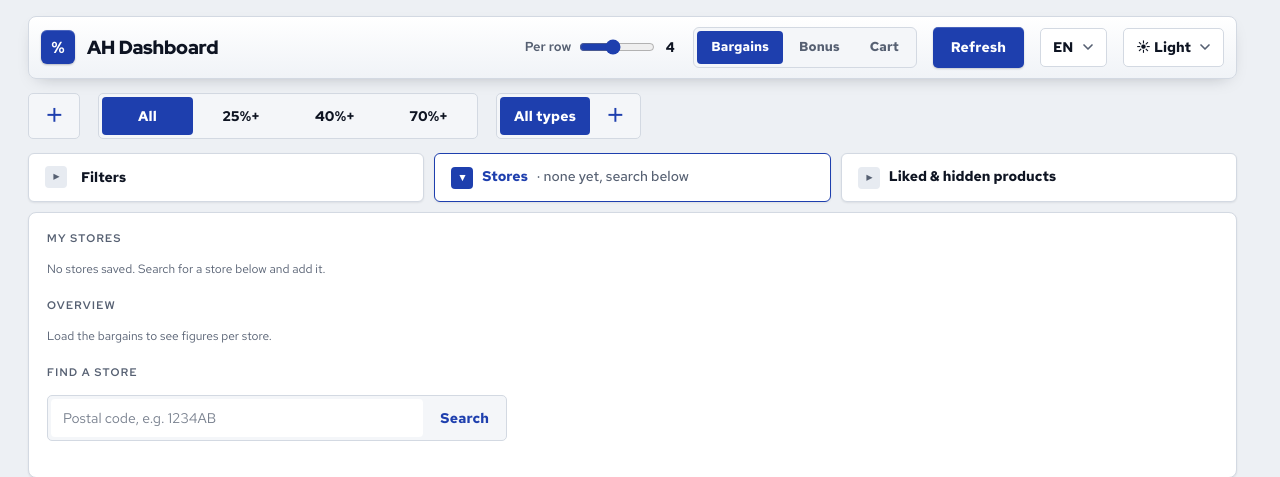
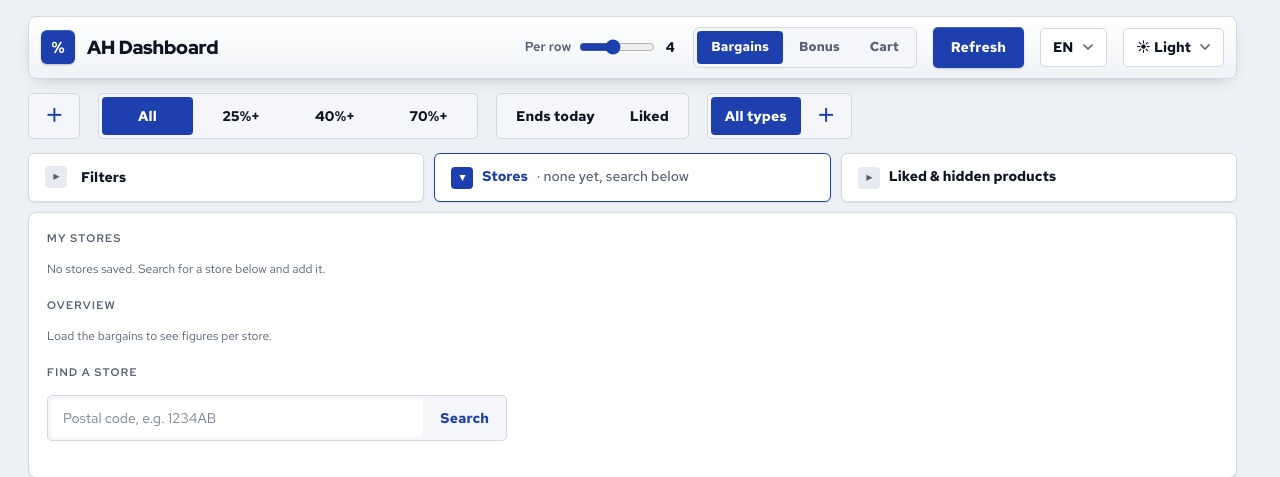
Before and after one commit to JacobEbben/ah-dashboard, a Flask app: page / in a window 1280 px wide. Shown: the top 477 px of the page. Run offline with Flask 3, Linux system fonts and the light colour scheme; parts of the project's set-up code (start-up, migrations or seed data) failed here and were passed over; some libraries are stand-ins or nearby versions.

Commit message:
Add new filters and auto add-to-cart

```diff
--- a/ah_dashboard/static/css/app.css
+++ b/ah_dashboard/static/css/app.css
@@ -669,6 +669,13 @@ select.segfield { padding-right: 32px; background-position: right 8px center; }
 .mystore .shere[aria-pressed="true"] { background: var(--ink); color: var(--surface); border-color: var(--ink); }
 .discseg { margin-top: 10px; max-width: 460px; height: 46px; }
 .discseg .segbtn { font-size: 14px; }
+/* "Ends today": one toggle, as wide as its text, next to the discount buttons. */
+.todayseg { width: max-content; max-width: 100%; margin-top: 10px; height: 46px; }
+.todayseg { grid-auto-columns: max-content; overflow-x: auto; }
+.todayseg .segbtn { padding: 8px 16px; font-size: 14px; white-space: nowrap; }
+.todayseg .segbtn.segmain { color: var(--accent-ink); }
+.todayseg .segbtn.segmain:hover:not(:disabled) { background: var(--accent); color: var(--on-accent); }
+.todayseg .segbtn:disabled:hover { background: transparent; color: var(--accent-ink); }
 /* Bonus: this week / next week, above the presets bar. */
 .weekseg { width: max-content; max-width: 100%; margin-top: 14px; }
 .weekseg .segbtn { padding: 8px 16px; font-size: 14px; }
@@ -689,6 +696,7 @@ select.segfield { padding-right: 32px; background-position: right 8px center; }
   .quickrows .storestrip { flex: 0 1 auto; }
   .quickrows .chiprow { margin-top: 0; }
   .quickrows .discseg { flex: none; width: 380px; margin-top: 0; }
+  .quickrows .todayseg { flex: none; margin-top: 0; }
   .quickrows .chipstrip { flex: 0 1 auto; display: flex; align-items: center; height: 46px; margin-top: 0; }
 }
 
@@ -720,6 +728,7 @@ select.segfield { padding-right: 32px; background-position: right 8px center; }
   .controls .toolline #forceRefresh { flex: 1 1 100%; padding: 8px 14px; font-size: 13px; }
   .chiprow { height: 44px; margin-top: 10px; }
   .discseg { max-width: none; height: 44px; }
+  .todayseg { height: 44px; }
   .presetseg { height: 44px; }
   .storeseg .storechip { padding: 8px 12px; }
   .chipstrip { margin-top: 8px; }
--- a/ah_dashboard/static/js/bargains/filters.js
+++ b/ah_dashboard/static/js/bargains/filters.js
@@ -1,9 +1,9 @@
 // @ts-check
-// The bargains' filter settings: the minimum-discount buttons, Remove filters,
+// The bargains' filter settings: the minimum-discount buttons, "Ends today", "Liked", Remove filters,
 // and the Filters panel ("also in the Bonus", group by, order by, the product
 // types; presets are named product-type selections, presets.js). The Filters
 // button shows how many of the panel's filters are on. Liking a product is
-// not a filter: liked products only come first among equals (model.sorter). This module owns these settings; when one changes it emits
+// a filter only with "Liked" on; otherwise liked products only come first among equals (model.sorter). This module owns these settings; when one changes it emits
 // EV.refilter (the controller re-renders) and, once saved, EV.settings
 // (presets mark the active one).
 import { $, makeFoldable, setSelect } from '../core/dom.js';
@@ -13,14 +13,16 @@ import { KEYS, storage } from '../core/storage.js';
 import { showHiddenEnabled } from '../lists/blacklist.js';
 import { knownCats } from './model.js';
 import { inStoreId } from '../lists/stores.js';
+import { todayOf } from '../core/cart.js';
 
 /** @typedef {import('./model.js').Cats} Cats */
 /** @typedef {import('./model.js').Filter} Filter */
 /** @typedef {import('../core/offers.js').Offer} Offer */
 /**
- * Settings as always remembered (ah_settings, synced). Older ones may still have likedOnly: ignored. Presets store only ``cats``
+ * Settings as always remembered (ah_settings, synced). Older ones may still have likedOnly (an old, removed
+ * filter): ignored, so it can't switch on the new one (``liked``) by itself. Presets store only ``cats``
  * (older presets have the other fields too; they are ignored).
- * @typedef {{minDisc?: string, sortBy?: string, groupBy?: string, cats?: 'all'|string[]}} Settings
+ * @typedef {{minDisc?: string, endsToday?: boolean, liked?: boolean, sortBy?: string, groupBy?: string, cats?: 'all'|string[]}} Settings
  */
 
 /** @returns {Cats} */
@@ -31,6 +33,10 @@ let cats = ALL_CATS();
 /** Minimum discount in percent, as text: one of the discount buttons' values. */
 let minDiscValue = '0';
 const MIN_DISCS = ['0', '25', '40', '70'];
+/** "Ends today": only bargains whose last day is today. */
+let endsToday = false;
+/** "Liked": only liked products. */
+let likedOnly = false;
 /** @type {() => Offer[]} the loaded bargains (set by initFilters) */
 let items = () => [];
 
@@ -47,7 +53,7 @@ function syncFilterState() {
   count.hidden = n === 0;
   count.textContent = String(n);
   $('filterToggle').setAttribute('aria-label', n ? `${t('filters')}, ${t('filtersActive', n)}` : t('filters'));
-  /** @type {HTMLButtonElement} */ ($('clearFilters')).disabled = n === 0 && minDiscValue === '0';
+  /** @type {HTMLButtonElement} */ ($('clearFilters')).disabled = n === 0 && minDiscValue === '0' && !endsToday && !likedOnly;
 }
 
 // ---- product types -------------------------------------------------------------------
@@ -128,10 +134,28 @@ function setMinDiscValue(value) {
   });
 }
 
+/** The "Ends today" button. @param {unknown} on */
+function setEndsToday(on) {
+  endsToday = on === true;
+  const b = $('expToday');
+  b.classList.toggle('active', endsToday);
+  b.setAttribute('aria-pressed', String(endsToday));
+}
+
+/** The "Liked" button. @param {unknown} on */
+function setLikedOnly(on) {
+  likedOnly = on === true;
+  const b = $('likedOnly');
+  b.classList.toggle('active', likedOnly);
+  b.setAttribute('aria-pressed', String(likedOnly));
+}
+
 /** Current settings as a plain object (what is remembered). @returns {Settings} */
 function currentSettings() {
   return {
     minDisc: minDiscValue,
+    endsToday,
+    liked: likedOnly,
     sortBy: $('sortBy').value,
     groupBy: $('groupBy').value,
     ...catsSetting(),
@@ -145,13 +169,15 @@ export function applyCats(s) {
   refilter();
 }
 
-/** "Remove filters": every product type, any discount, not only Bonus.
+/** "Remove filters": every product type, any discount, any end date, liked or not.
  *  Grouping and order stay (they hide nothing), and so do the stores and
  *  "I'm in this store" (where you are, not a filter). */
 function clearFilters() {
   cats = ALL_CATS();
   updateCatChips();
   setMinDiscValue('0');
+  setEndsToday(false);
+  setLikedOnly(false);
   refilter();
 }
 
@@ -166,6 +192,8 @@ export function currentFilter() {
   return {
     cats,
     minDisc: Number(minDiscValue) || 0,
+    endsOn: endsToday ? todayOf(new Date()) : null,   // today at each render (a page open past midnight follows)
+    likedOnly,
     showHidden: showHiddenEnabled(),
     storeId: inStoreId(),
   };
@@ -195,6 +223,8 @@ export function initFilters(getItems) {
   const saved = storage.getJSON(KEYS.settings);
   if (saved && typeof saved === 'object') {
     setMinDiscValue(saved.minDisc);
+    setEndsToday(saved.endsToday);
+    setLikedOnly(saved.liked);
     setSelect('sortBy', saved.sortBy);
     setSelect('groupBy', saved.groupBy);
     cats = catsFromSettings(saved);
@@ -210,6 +240,8 @@ export function initFilters(getItems) {
     setMinDiscValue(/** @type {HTMLElement} */ (el).dataset.disc);
     refilter();
   }));
+  $('expToday').addEventListener('click', () => { setEndsToday(!endsToday); refilter(); });
+  $('likedOnly').addEventListener('click', () => { setLikedOnly(!likedOnly); refilter(); });
   $('clearFilters').addEventListener('click', clearFilters);
   // Order and grouping keep the overview selection.
   for (const id of ['sortBy', 'groupBy']) $(id).addEventListener('change', () => emit(EV.refilter));
--- a/ah_dashboard/static/js/bargains/index.js
+++ b/ah_dashboard/static/js/bargains/index.js
@@ -73,7 +73,7 @@ function refresh() {
   const focused = focusItems(allItems);
   renderFocusBar();
   if (focused) { lastCols = render(focused, { ...common, focused: true }); return; }
-  const result = filterOffers(allItems, currentFilter(), { isHidden });
+  const result = filterOffers(allItems, currentFilter(), { isHidden, isLiked });
   lastCols = render(result.items, { ...common, hiddenCount: result.hiddenCount,
     otherStores: result.otherStores });
 }
--- a/ah_dashboard/static/js/bargains/model.js
+++ b/ah_dashboard/static/js/bargains/model.js
@@ -20,7 +20,12 @@ import { productKey } from '../core/offers.js';
  * @property {number} minDisc minimum discount in percent (0 = any)
  * @property {boolean} showHidden show hidden products (dimmed)
  * @property {number|null} [storeId] "I'm in this store": only this store's bargains
+ * @property {string|null} [endsOn] "Ends today": only bargains whose last day is this day ('YYYY-MM-DD')
+ * @property {boolean} [likedOnly] "Liked": only liked products
  */
+
+/** Is the bargain's last day ``day`` ('YYYY-MM-DD')? @param {Offer} o @param {string} day */
+export const endsOn = (o, day) => String(o.expires ?? '').slice(0, 10) === day;
 
 /** Product type of an offer ("Overig" without one). @param {Offer} o */
 export function catKey(o) { return (o.category || 'Overig').trim(); }
@@ -38,15 +43,17 @@ export function knownCats(items) {
  * hidden filter left out.
  * @param {Offer[]} items
  * @param {Filter} f
- * @param {{isHidden: (o: Offer) => boolean}} deps
+ * @param {{isHidden: (o: Offer) => boolean, isLiked?: (o: Offer) => boolean}} deps
  * ``otherStores``: with ``storeId``, how many bargains that match the filters
  * are at the other stores (so an empty list never reads as "nothing anywhere").
  * @returns {{items: Offer[], hiddenCount: number, otherStores: number}}
  */
-export function filterOffers(items, f, { isHidden }) {
+export function filterOffers(items, f, { isHidden, isLiked = () => false }) {
   let out = items.slice();
   if (!f.cats.all) out = out.filter(o => f.cats.selected.has(catKey(o)));
   if (f.minDisc > 0) out = out.filter(o => o.discount != null && Number(o.discount) >= f.minDisc);
+  if (f.endsOn) { const day = f.endsOn; out = out.filter(o => endsOn(o, day)); }
+  if (f.likedOnly) out = out.filter(isLiked);
   // Count products, not store entries (one product can be at several stores).
   const hiddenCount = new Set(out.filter(isHidden).map(productKey)).size;
   if (!f.showHidden) out = out.filter(o => !isHidden(o));
--- a/ah_dashboard/static/js/cart/index.js
+++ b/ah_dashboard/static/js/cart/index.js
@@ -13,16 +13,19 @@
 // deals, and to show the Bonus deal next to a bargain whose product is also on Bonus.
 // New bargains also update the cart: a product in it that is now a bargain at another
 // followed store gets an entry there (lists/cart.followBargains).
-// Listens to EV.cart, EV.bargains, EV.bonusStatus, EV.stores, EV.lang.
+// "🛒 Liked today" adds every liked bargain ending today (core/cart.likedEndingOn).
+// Listens to EV.cart, EV.bargains, EV.bonusStatus, EV.stores, EV.lists, EV.lang.
 import { $, html } from '../core/dom.js';
 import { emit, on, EV } from '../core/events.js';
-import { activeCartStore, cartSections, entryStatus, indexBargains, indexBonus, todayOf } from '../core/cart.js';
+import { activeCartStore, cartSections, entryStatus, indexBargains, indexBonus, likedEndingOn, todayOf } from '../core/cart.js';
 import { euro, fmtDate } from '../core/format.js';
 import { t } from '../core/i18n.js';
 import { KEYS, storage } from '../core/storage.js';
 import { config } from '../core/config.js';
 import { allowedImageUrl, productUrl } from '../core/offers.js';
-import { cartEntries, clearCart, followBargains, removeFromCart, removeProduct } from '../lists/cart.js';
+import { addToCart, cartEntries, clearCart, followBargains, inCart, removeFromCart, removeProduct } from '../lists/cart.js';
+import { isHidden } from '../lists/blacklist.js';
+import { isLiked } from '../lists/likes.js';
 import { myStores, storeIdClass } from '../lists/stores.js';
 import { renderStoreBar } from '../ui/storebar.js';
 
@@ -34,6 +37,8 @@ const latest = { bargains: null, bonus: null };
 let askedBonus = false;
 /** @type {Map<number, string>} this week's Bonus deals by product id (EV.bonusStatus) */
 let bonusDeals = new Map();
+/** @type {any[]} the latest bargains (EV.bargains), for "🛒 Liked today" */
+let bargainItems = [];
 /** @type {string[]} keys of the entries that are gone ("Remove unavailable") */
 let goneKeys = [];
 
@@ -137,8 +142,23 @@ function row(r, today) {
   return li;
 }
 
+/** The liked bargains ending today not in the cart yet (with the store filter: only that store's). */
+function likedTodayNotInCart() {
+  return likedEndingOn(bargainItems, todayOf(new Date()), { isLiked, isHidden, storeId: cartStore() })
+    .filter(o => !inCart(o));
+}
+
+/** "🛒 Liked today (n)": how many it would add; disabled at 0. */
+function renderLikedToday() {
+  const n = likedTodayNotInCart().length;
+  const b = /** @type {HTMLButtonElement} */ ($('cartLikedToday'));
+  b.textContent = t('cartLikedToday', n);
+  b.disabled = n === 0;
+}
+
 function renderCart() {
   renderStoreBar(CART_BAR);
+  renderLikedToday();
   const entries = cartEntries();
   const count = $('cartCount');
   count.textContent = entries.length ? String(entries.length) : '';
@@ -184,13 +204,16 @@ function renderCart() {
 /** Call after lists/cart.initCartList() and the bargains (the store list). */
 export function initCart() {
   $('cartClearGone').addEventListener('click', () => removeFromCart(goneKeys));
+  // Every liked bargain ending today into the cart (EV.cart redraws; the count drops to 0).
+  $('cartLikedToday').addEventListener('click', () => addToCart(likedTodayNotInCart()));
   $('cartClear').addEventListener('click', () => {
     const n = cartEntries().length;
     if (n && confirm(t('confirmClearCart', n))) clearCart();
   });
   on(EV.cart, () => { needBonus(); renderCart(); });
   on(EV.bargains, (/** @type {{items: any[], storeIds: number[]}} */ d) => {
-    latest.bargains = indexBargains(d.items || [], d.storeIds || []);
+    bargainItems = d.items || [];
+    latest.bargains = indexBargains(bargainItems, d.storeIds || []);
     // A product in the cart that is now a bargain at another store too gets that store (EV.cart redraws).
     if (!followBargains(d.items || [])) renderCart();
   });
@@ -201,6 +224,7 @@ export function initCart() {
     renderCart();
   });
   on(EV.stores, renderCart);
+  on(EV.lists, renderCart);       // liking or hiding changes "🛒 Liked today"
   on(EV.lang, renderCart);
   renderCart();
   needBonus();
--- a/ah_dashboard/static/js/core/cart.js
+++ b/ah_dashboard/static/js/core/cart.js
@@ -141,6 +141,19 @@ export function entriesAtNewStores(entries, items, { now, imageHosts = [], room
     }
   }
   return out;
+}
+
+/**
+ * The liked bargains whose last day is ``day`` ('YYYY-MM-DD'): what the cart's "🛒 Liked today" adds.
+ * Hidden products are left out; with ``storeId`` (the cart's store filter) only that store's.
+ * @param {any[]} items the latest bargains (one per store)
+ * @param {string} day
+ * @param {{isLiked: (o: any) => boolean, isHidden: (o: any) => boolean, storeId?: number|null}} deps
+ * @returns {any[]}
+ */
+export function likedEndingOn(items, day, { isLiked, isHidden, storeId = null }) {
+  return items.filter(o => o && o.kind !== 'bonus' && dayOf(o.expires) === day && isLiked(o) && !isHidden(o)
+    && (storeId == null || Number(o.storeId) === storeId));
 }
 
 /**
--- a/ah_dashboard/static/js/core/i18n.js
+++ b/ah_dashboard/static/js/core/i18n.js
@@ -57,7 +57,7 @@ export const I18N = {
     per_kg: '/ kg', per_l: '/ l', per_piece: '/ piece',
     unitPriceTitle: 'Price per kilo, litre or piece, worked out from the pack size',
     unitLowHigh: 'Price per kg/l (low → high)',
-    clearFilters: 'Remove filters', clearFiltersTitle: 'Show everything: all product types and discounts',
+    clearFilters: 'Remove filters', clearFiltersTitle: 'Show everything: all product types, discounts and end dates, liked or not',
     filters: 'Filters',
     filtersActive: n => (n === 1 ? '1 filter active' : `${n} filters active`),
     likedPill: 'Liked', searching: 'Searching…',
@@ -109,6 +109,10 @@ export const I18N = {
     delete: 'Delete', deleteTitle: 'Delete the selected preset',
     presetNamePh: 'New preset name', addPreset: 'New preset', save: 'Save', saveTitle: 'Save the selected product types as a preset',
     minDisc: 'Min. discount', all: 'All', none: 'None',
+    expToday: 'Ends today', expTodayTitle: 'Only bargains whose last day is today',
+    likedOnlyTitle: 'Only your liked products',
+    cartLikedToday: n => `🛒 Liked today${n ? ` (${n})` : ''}`,
+    cartLikedTodayTitle: 'Put every liked bargain that ends today in the cart',
     groupBy: 'Group by', productType: 'Product type', discountSize: 'Discount size', store: 'Store',
     orderBy: 'Order by', discHighLow: 'Discount (high → low)', qtyHighLow: 'Quantity (high → low)',
     productTypes: 'Product types',
@@ -206,7 +210,7 @@ export const I18N = {
     per_kg: '/ kg', per_l: '/ l', per_piece: '/ stuk',
     unitPriceTitle: 'Prijs per kilo, liter of stuk, berekend uit de verpakkingsgrootte',
     unitLowHigh: 'Prijs per kg/l (laag → hoog)',
-    clearFilters: 'Filters wissen', clearFiltersTitle: 'Alles tonen: alle productsoorten en kortingen',
+    clearFilters: 'Filters wissen', clearFiltersTitle: 'Alles tonen: alle productsoorten, kortingen en einddata, leuk of niet',
     filters: 'Filters',
     filtersActive: n => (n === 1 ? '1 filter actief' : `${n} filters actief`),
     likedPill: 'Leuk', searching: 'Zoeken…',
@@ -258,6 +262,10 @@ export const I18N = {
     delete: 'Verwijderen', deleteTitle: 'Geselecteerde voorinstelling verwijderen',
     presetNamePh: 'Naam nieuwe voorinstelling', addPreset: 'Nieuwe voorinstelling', save: 'Opslaan', saveTitle: 'Gekozen productsoorten opslaan als voorinstelling',
     minDisc: 'Min. korting', all: 'Alle', none: 'Geen',
+    expToday: 'Laatste dag', expTodayTitle: 'Alleen koopjes waarvan vandaag de laatste dag is',
+    likedOnlyTitle: 'Alleen je leuke producten',
+    cartLikedToday: n => `🛒 Leuk vandaag${n ? ` (${n})` : ''}`,
+    cartLikedTodayTitle: 'Alle leuke koopjes waarvan vandaag de laatste dag is in het mandje',
     groupBy: 'Groeperen op', productType: 'Productsoort', discountSize: 'Kortingsgrootte', store: 'Winkel',
     orderBy: 'Sorteren op', discHighLow: 'Korting (hoog → laag)', qtyHighLow: 'Aantal (hoog → laag)',
     productTypes: 'Productsoorten',
--- a/ah_dashboard/static/js/lists/cart.js
+++ b/ah_dashboard/static/js/lists/cart.js
@@ -69,6 +69,24 @@ export function followBargains(items) {
   return true;
 }
 
+/**
+ * Put these offers in the cart (each bargain at its store); what is already in it stays as it is.
+ * Never more than the room left (MAX_CART). Returns how many entries were added.
+ * @param {any[]} offers
+ */
+export function addToCart(offers) {
+  let added = 0;
+  for (const offer of offers) {
+    for (const e of entriesFor(offer, { now: Date.now(), imageHosts: config.imageHosts })) {
+      if (cart.has(e.key) || cart.size >= MAX_CART) continue;
+      cart.set(e.key, e);
+      added++;
+    }
+  }
+  if (added) changed();
+  return added;
+}
+
 /** Remove an entry from the cart view: a bargain at every store, a Bonus deal itself. @param {CartEntry} entry */
 export function removeProduct(entry) {
   removeFromCart(productKeys(cartEntries(), entry));
--- a/ah_dashboard/templates/index.html
+++ b/ah_dashboard/templates/index.html
@@ -84,6 +84,11 @@
           </div>
         </div>
       </div>
+      {# Every liked bargain that ends today into the cart (only the selected store's with the store filter);
+         the label counts those not in the cart yet, disabled at 0 (static/js/cart/index.js). #}
+      <div class="segmented todayseg">
+        <button type="button" id="cartLikedToday" class="segbtn segmain" data-i18n-title="cartLikedTodayTitle" disabled></button>
+      </div>
     </div>
     <div class="summaryrow">
       <div id="cartSummary" class="summary" role="status" aria-live="polite"></div>
--- a/ah_dashboard/templates/partials/_quickbar.html
+++ b/ah_dashboard/templates/partials/_quickbar.html
@@ -1,4 +1,4 @@
-{# The bargains' quick switches: the minimum discount (one tap, always visible), then the presets
+{# The bargains' quick switches: the minimum discount (one tap, always visible), "Ends today", then the presets
    (named product-type selections) as a segmented bar like the discount one, as wide as its presets
    (it grows with each saved preset and scrolls sideways when wider than the page)
    (static/js/bargains/filters.js, presets.js). #}
@@ -7,6 +7,12 @@
   {% for n in (25, 40, 70) %}
   <button type="button" class="segbtn" data-disc="{{ n }}" data-i18n="discPlus" data-n="{{ n }}" aria-pressed="false"></button>
   {% endfor %}
+</div>
+{# Two toggles, remembered like the discount: "Ends today" (only bargains whose last day is today) and
+   "Liked" (only liked products) (static/js/bargains/filters.js). #}
+<div class="segmented todayseg">
+  <button type="button" id="expToday" class="segbtn" data-i18n="expToday" data-i18n-title="expTodayTitle" aria-pressed="false"></button>
+  <button type="button" id="likedOnly" class="segbtn" data-i18n="likedPill" data-i18n-title="likedOnlyTitle" aria-pressed="false"></button>
 </div>
 <div class="quickbar chipstrip">
   {# Presets: "All types" plus the saved product-type selections (drag to reorder, double-click to rename). #}
```
Also changed, not shown: CLAUDE.md (+3 -3 lines), tests/js/cart.test.js (+21 -1 lines), tests/js/views.test.js (+19 -4 lines), tools/testenv.py (+6 -5 lines).
